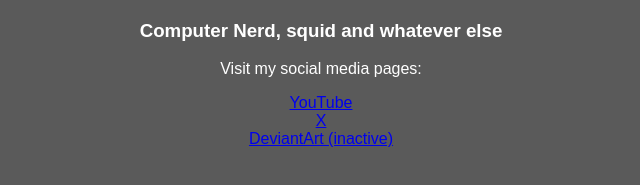
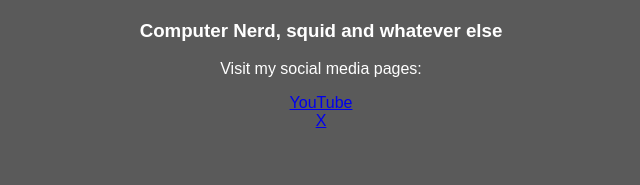
Before and after one commit to bit-whisperer/bit-whisperer.github.io, a plain HTML site: page index.html in a window 1280 px wide. Shown: the part 57-242 px from the top of the page, without its empty margins (319-959 px from the left). Drawn offline with Linux system fonts and the light colour scheme.

Commit message:
Update index.html

```diff
--- a/index.html
+++ b/index.html
@@ -11,7 +11,5 @@
 <a href="https://www.youtube.com/techguy348">YouTube</a>
 <br>
 <a href="https://www.x.com/techguy348">X</a>
-<br>
-<a href="http://sonicdude558.deviantart.com">DeviantArt (inactive)</a>
 </p>
 </body></html>
```
